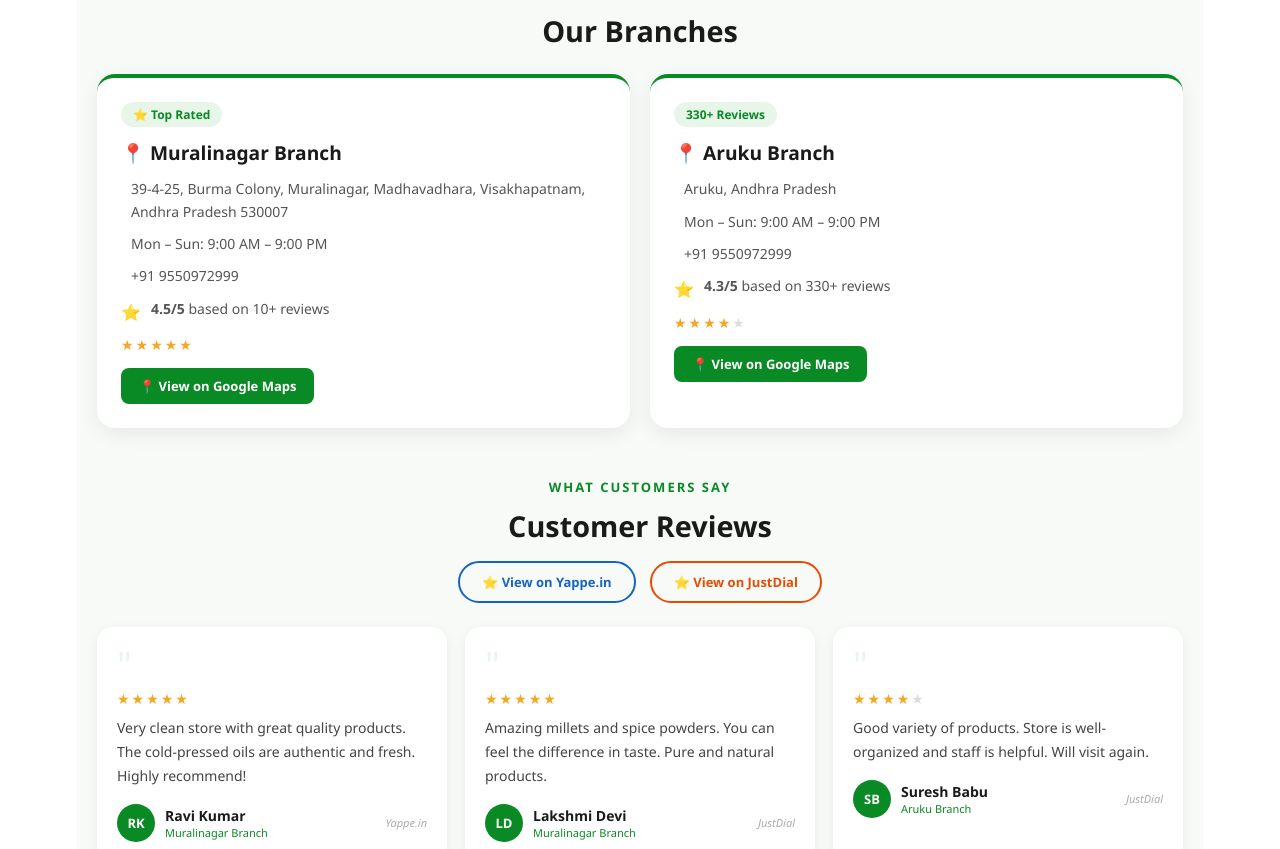
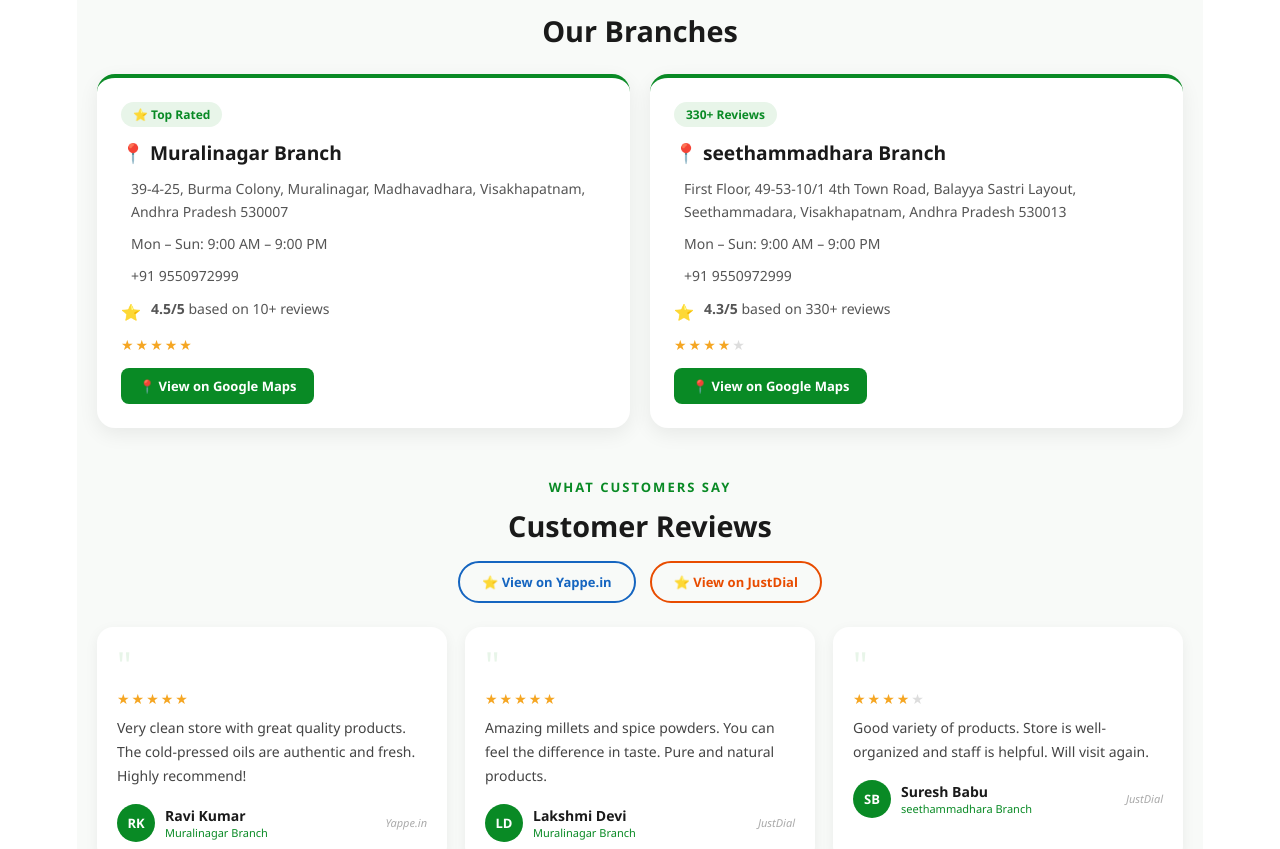
Before and after one commit to Chandralekha945/Aruku-natural-millets, a React (Vite) app: page / in a window 1280 px wide. Shown: the part 2860-3709 px from the top of the page. Built offline with nearby package versions, Linux system fonts and the light colour scheme.

Commit message:
change r

```diff
--- a/src/Components/About.jsx
+++ b/src/Components/About.jsx
@@ -20,8 +20,8 @@ const branches = [
     badge: "⭐ Top Rated",
   },
   {
-    name: "Aruku Branch",
-    address: "Aruku, Andhra Pradesh",
+    name: "seethammadhara Branch",
+    address: "First Floor, 49-53-10/1 4th Town Road, Balayya Sastri Layout, Seethammadara, Visakhapatnam, Andhra Pradesh 530013",
     timings: "Mon – Sun: 9:00 AM – 9:00 PM",
     phone: "+91 9550972999",
     rating: 4.3,
@@ -34,7 +34,7 @@ const branches = [
 const reviews = [
   { name: "Ravi Kumar", branch: "Muralinagar Branch", rating: 5, text: "Very clean store with great quality products. The cold-pressed oils are authentic and fresh. Highly recommend!", source: "Yappe.in", avatar: "RK" },
   { name: "Lakshmi Devi", branch: "Muralinagar Branch", rating: 5, text: "Amazing millets and spice powders. You can feel the difference in taste. Pure and natural products.", source: "JustDial", avatar: "LD" },
-  { name: "Suresh Babu", branch: "Aruku Branch", rating: 4, text: "Good variety of products. Store is well-organized and staff is helpful. Will visit again.", source: "JustDial", avatar: "SB" },
+  { name: "Suresh Babu", branch: "seethammadhara Branch", rating: 4, text: "Good variety of products. Store is well-organized and staff is helpful. Will visit again.", source: "JustDial", avatar: "SB" },
   { name: "Priya Reddy", branch: "Muralinagar Branch", rating: 5, text: "Best place for organic products in Vizag. The groundnut oil is excellent. Very affordable prices.", source: "Yappe.in", avatar: "PR" },
   { name: "Venkat Rao", branch: "Aruku Branch", rating: 4, text: "Trusted store for natural products. Been buying from here for over a year. Quality is always consistent.", source: "JustDial", avatar: "VR" },
 ];
```
